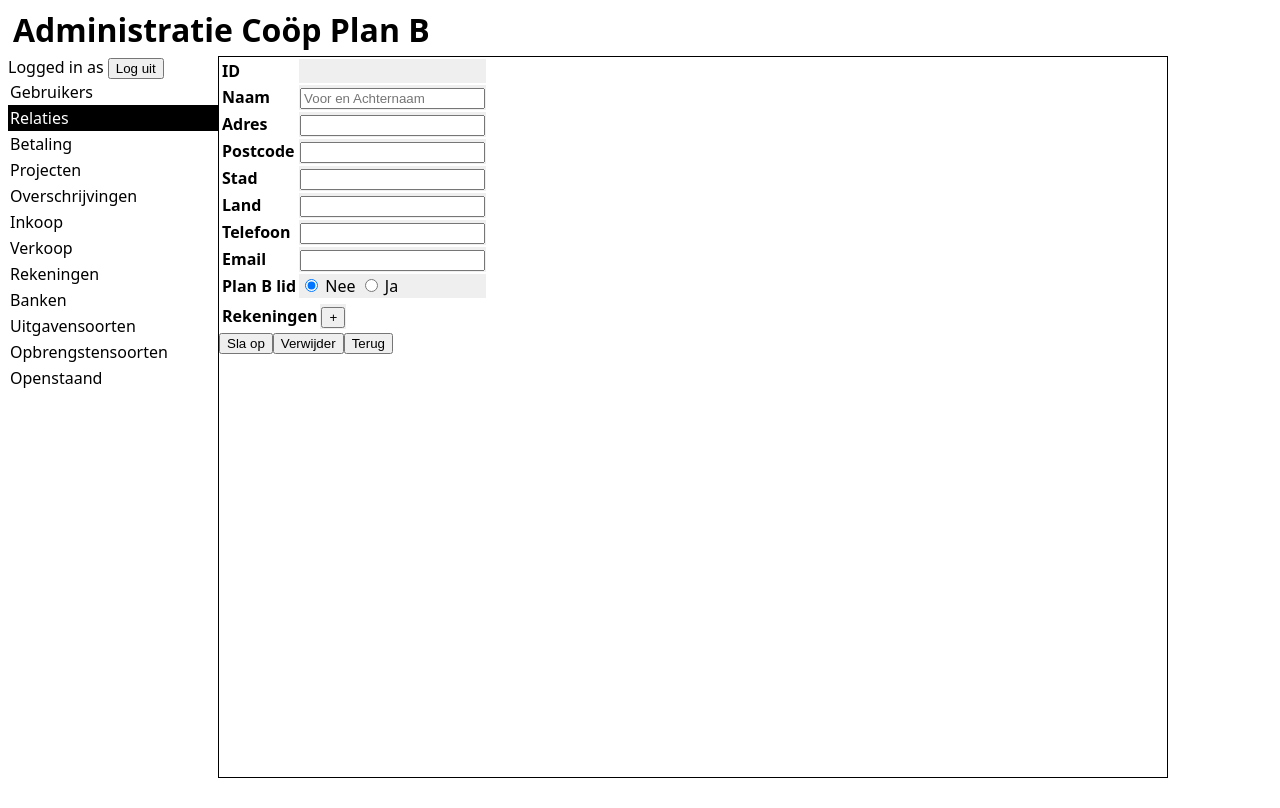
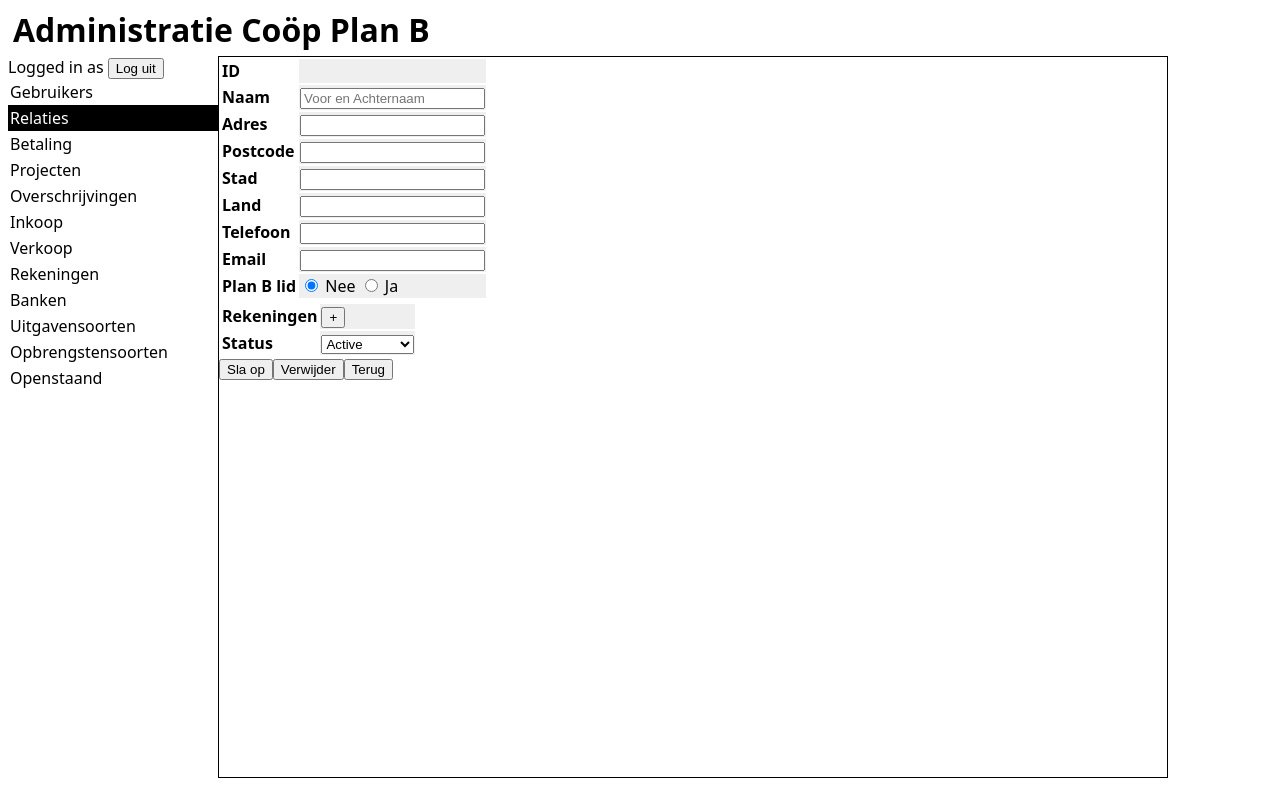
Before and after one commit to giplt/admi, a PHP site: page /nl/contacts/new in a window 1280 px wide. Run offline with PHP 8.4, Linux system fonts and the light colour scheme; the visitor is signed in with stand-in values (Sample User, id 1).

Commit message:
cannot remember...

```diff
--- a/template.sql
+++ b/template.sql
@@ -17,6 +17,7 @@ CREATE TABLE `Contacts` (
 , `Phone` varchar(64) NOT NULL DEFAULT ''
 , `Email` varchar(64) NOT NULL DEFAULT ''
 , `Member` varchar NOT NULL DEFAULT ''
+, `Status` varchar(64) NOT NULL DEFAULT ''
 );
 CREATE TABLE `Projects` (
   `ID` integer NOT NULL PRIMARY KEY AUTOINCREMENT
--- a/views/contacts.php
+++ b/views/contacts.php
@@ -8,18 +8,18 @@
 		$query = "SELECT * FROM Contacts ORDER BY Name";
 		$list = $db->query($query);
 		$content.= '<table>';
-		$content.= '<tr><th>ID</th><th>'.__('name').'</th><th>'.__('type').'</th><td><input type="button" value="'.__('add').'" onclick="window.location.href=\''.$url.$lang.'/contacts/new\';"/></td></tr>';
+		$content.= '<tr><th>ID</th><th>'.__('name').'</th><th>'.__('type').'</th><th>'.__('active').'status</th><td><input type="button" value="'.__('add').'" onclick="window.location.href=\''.$url.$lang.'/contacts/new\';"/></td></tr>';
 		while($item = $list->fetchArray()) {
 			$isUser = $db->querySingle("SELECT COUNT(*) as count FROM Users WHERE ContactID='{$item['ID']}'");
 //			$user = $db->query("SELECT * FROM Users WHERE ContactID='{$item['ID']}'")->fetchArray();
-			$content.= '<tr class="data"><td>'.$item['ID'].'</td><td>'.$item['Name'].'</td><td>'.($isUser?__('user'):'').'</td><td><input type="button" value="'.__('edit').'" onclick="window.location.href=\''.$url.$lang.'/contacts/'.$item['ID'].'\';"/></td></tr>';
+			$content.= '<tr class="data"><td>'.$item['ID'].'</td><td>'.$item['Name'].'</td><td>'.($isUser?__('user'):'').'</td><td>'.$item['Status'].'</td><td><input type="button" value="'.__('edit').'" onclick="window.location.href=\''.$url.$lang.'/contacts/'.$item['ID'].'\';"/></td></tr>';
 		}
 		$content.= '</table>';
 	}
 
 	function viewContact($id) {
 		global $db, $content, $url, $lang;
-		if ($id=='new') $contact = array("ID"=>"", "Name"=>"", "Address"=>"", "Zipcode"=>"", "City"=>"","Country"=>"","Phone"=>"","Email"=>"","Member"=>"no");
+		if ($id=='new') $contact = array("ID"=>"", "Name"=>"", "Address"=>"", "Zipcode"=>"", "City"=>"","Country"=>"","Phone"=>"","Email"=>"","Member"=>"no", "Status"=>"Active");
 		else $contact = $db->query("SELECT * FROM Contacts WHERE ID='{$id}'")->fetchArray();
 		$protected = false;
 		$content.= '<form method="post">';
@@ -48,17 +48,29 @@
 			$edit='edit'.$pay['ID'];
 			$content.= '<tr><td>'.$pay['Account'].'</td><td><button type="submit" name="cmd" value="'.$edit.'">edit</td></tr>';
 		}
+		//Status
+		$content.= '<tr>';
+		$content.= '<th>Status</th>';
+		$content.= '<td><select name="Status" id="status">
+			<option value="active"'.($contact['Status']=='active'?' selected':'').'>Active</option>
+			<option value="deactivated"'.($contact['Status']=='deactivated'?' selected':'').'>Deactivated</option>
+		  </select></td>';
+
+
+		$content.= '</tr>';
 		$content.= '</table>';
 
 		//submit buttons
 		$content.= '<button type="submit" name="cmd" value="update">'.__('submit').'</button>';
-		if (!$protected) $content.= '<button type="submit" name="cmd" value="remove">'.__('remove').'</button>';
+		//if (!$protected)
+		$content.= '<button type="submit" name="cmd" value="remove">'.__('remove').'</button>';
 		$content.= '<input type="button" value="'.__('back').'" onclick="window.location.href=\''.$url.$lang.'/contacts\';"/>';
 		$content.= '</form>';
 	}
 
 	function updateContact() {
 		global $db, $content, $url, $lang;
+		$status = $_POST['Status'];
 		switch (true) {
 			case ($_POST['cmd']=='update'):
 				updateContact_fields($_POST);
@@ -118,12 +130,12 @@
 		global $db, $content, $url, $lang;
 		//insert all fields
 		if ($DAT['ID']=='new') {
-			$db->query("INSERT INTO Contacts (Name,Address,Zipcode,City,Country,Phone,Email,Member) VALUES ('".$DAT['Name']."','".$DAT['Address']."','".$DAT['Zipcode']."','".$DAT['City']."','".$DAT['Country']."','".$DAT['Phone']."','".$DAT['Email']."','".$DAT['Member']."')");
+			$db->query("INSERT INTO Contacts (Name,Address,Zipcode,City,Country,Phone,Email,Member, Status) VALUES ('".$DAT['Name']."','".$DAT['Address']."','".$DAT['Zipcode']."','".$DAT['City']."','".$DAT['Country']."','".$DAT['Phone']."','".$DAT['Email']."','".$DAT['Member']."','".$DAT['Status']."')");
 			$id = $db->lastInsertRowID();
 		}
 		//else update all fields
 		else {
-			$db->query("UPDATE Contacts SET Name='".$DAT['Name']."',Address='".$DAT['Address']."',Zipcode='".$DAT['Zipcode']."',City='".$DAT['City']."',Country='".$DAT['Country']."',Phone='".$DAT['Phone']."',Email='".$DAT['Email']."',Member='".$DAT['Member']."'  WHERE ID='".$DAT['ID']."'");
+			$db->query("UPDATE Contacts SET Name='".$DAT['Name']."',Address='".$DAT['Address']."',Zipcode='".$DAT['Zipcode']."',City='".$DAT['City']."',Country='".$DAT['Country']."',Phone='".$DAT['Phone']."',Email='".$DAT['Email']."',Member='".$DAT['Member']."',Status='".$DAT['Status']."'  WHERE ID='".$DAT['ID']."'");
 			$id = $_POST['ID'];
 		}
 
```
